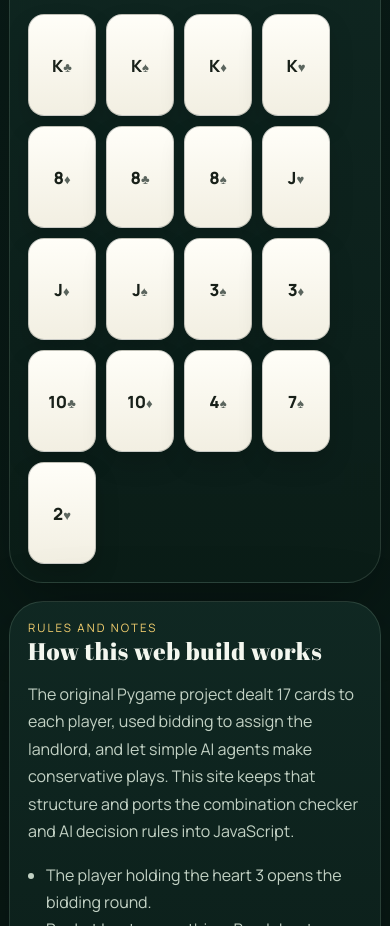
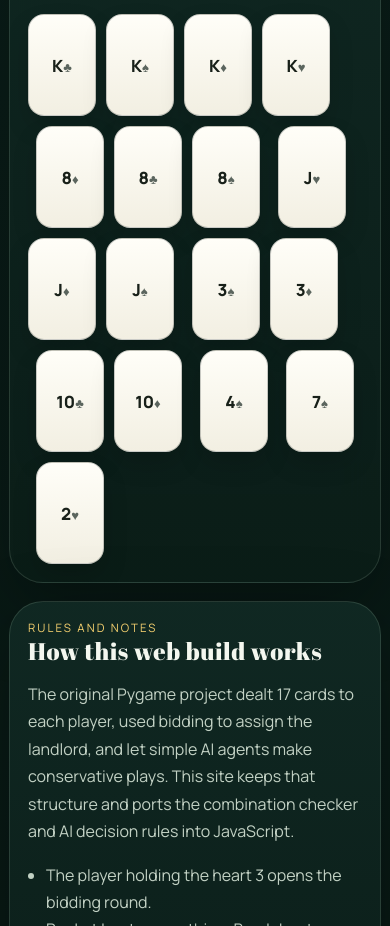
Before and after one commit to 3dprinting-delta/doudizhu-630976393ba0, a website: page index.html in a window 390 px wide. Shown: the part 3580-4506 px from the top of the page. Drawn offline with Linux system fonts and the light colour scheme.

Commit message:
Improve hand organization and slow bidding: styles.css

```diff
--- a/styles.css
+++ b/styles.css
@@ -79,6 +79,7 @@ h1, h2, p, ul { margin: 0; }
 .card-back { display: inline-flex; align-items: center; justify-content: center; width: 48px; min-height: 78px; border-radius: 14px; background: linear-gradient(135deg, rgba(244, 208, 111, 0.18), rgba(95, 214, 168, 0.16)), linear-gradient(180deg, rgba(255, 255, 255, 0.06), rgba(255, 255, 255, 0.02)); border: 1px solid rgba(244, 247, 239, 0.12); color: var(--gold); font-weight: 800; }
 .card-button { display: grid; align-content: space-between; }
 .card-button.selected { transform: translateY(-10px); border-color: rgba(32, 142, 105, 0.55); box-shadow: 0 18px 30px rgba(0, 0, 0, 0.2); }
+.player-hand .card.new-group { margin-left: 16px; }
 .deal-in { opacity: 0; animation: deal-in 460ms cubic-bezier(0.17, 0.84, 0.24, 1) forwards; animation-delay: var(--deal-delay, 0ms); will-change: transform, opacity; }
 .deal-player { transform-origin: 50% 120%; }
 .deal-left { transform-origin: 100% 50%; }
@@ -166,4 +167,5 @@ h1, h2, p, ul { margin: 0; }
   .hero-stats, .board-plays, .landlord-band, .action-group { grid-template-columns: 1fr; }
   .table-top, .player-heading, .log-head { grid-template-columns: 1fr; display: grid; }
   .card, .card-button { width: 68px; min-height: 102px; }
+  .player-hand .card.new-group { margin-left: 8px; }
 }
```
